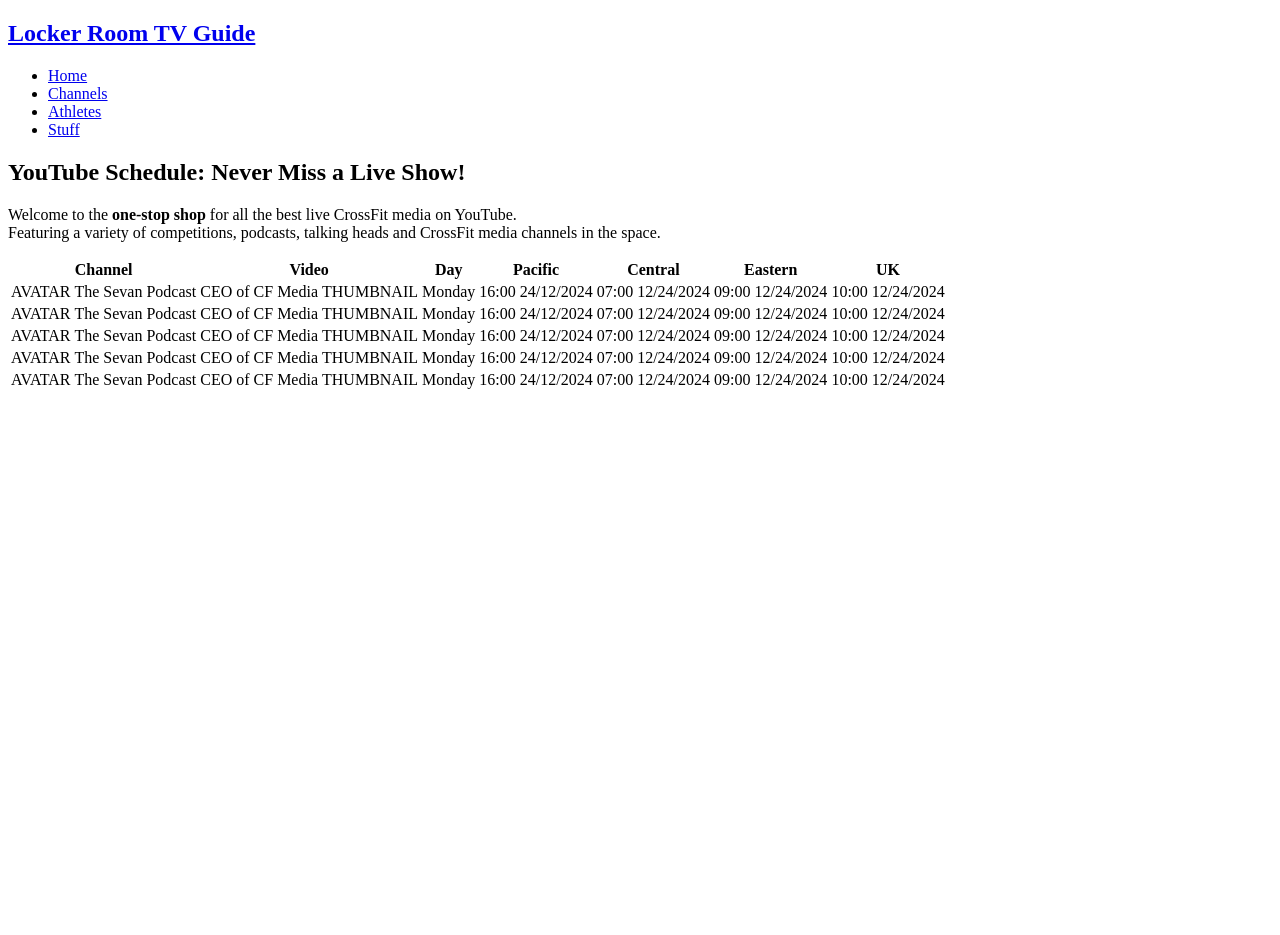
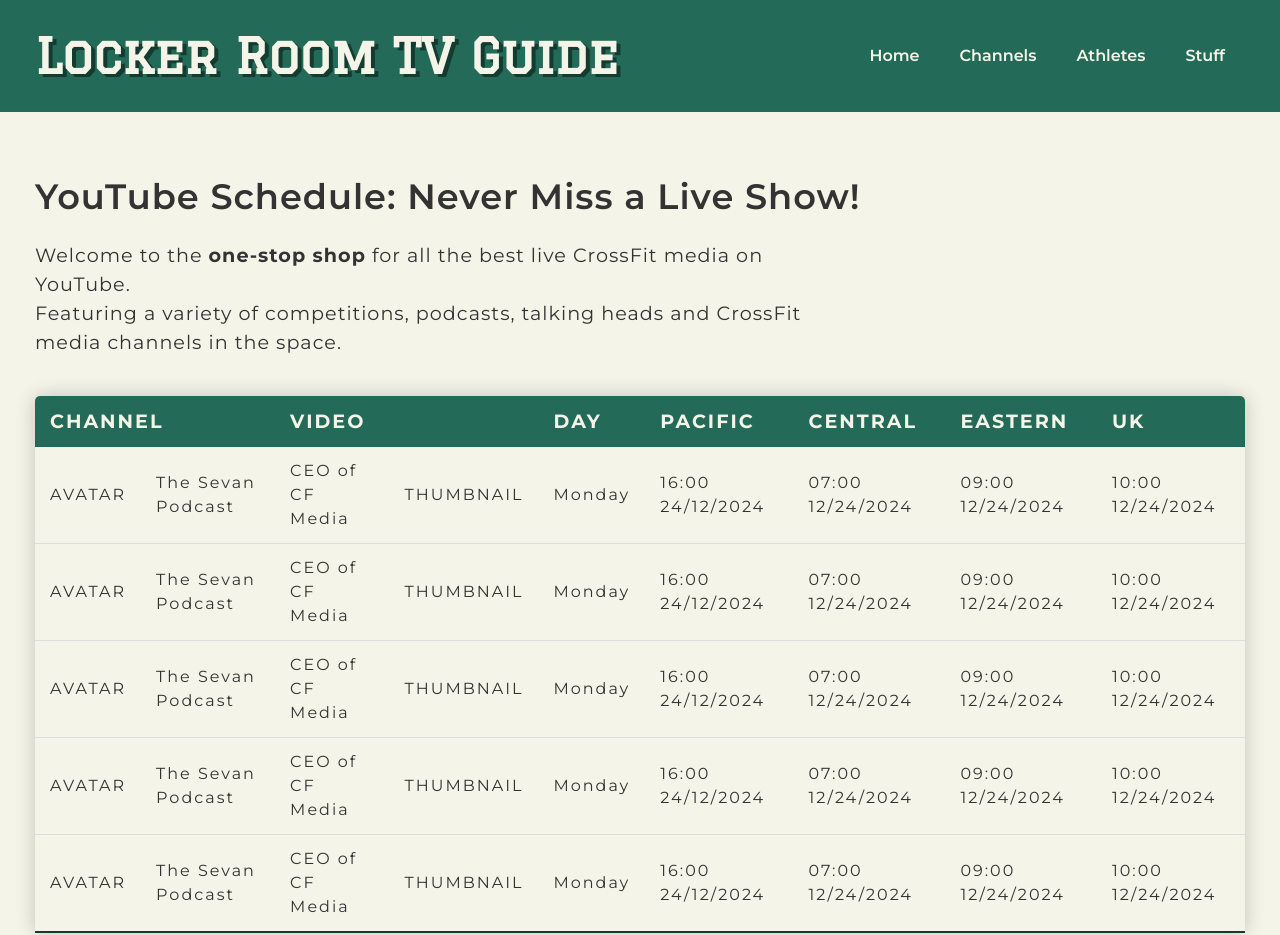
Before and after one commit to johnj-webdev/locker-room-tvguide, a plain HTML site: page index.html in a window 1280 px wide. Shown: the top 935 px of the page. Before the commit the page ends 800 px from the top, so only its background shows below. Drawn offline with Linux system fonts and the light colour scheme.

Commit message:
Update index.html

```diff
--- a/index.html
+++ b/index.html
@@ -27,7 +27,7 @@
       rel="stylesheet"
     />
     <link rel="shortcut icon" href="./Images/favicon.ico" />
-    <link rel="stylesheet" href="dummystyle.css" />
+    <link rel="stylesheet" href="style.css" />
   </head>
   <body>
     <nav class="navbar">
```
